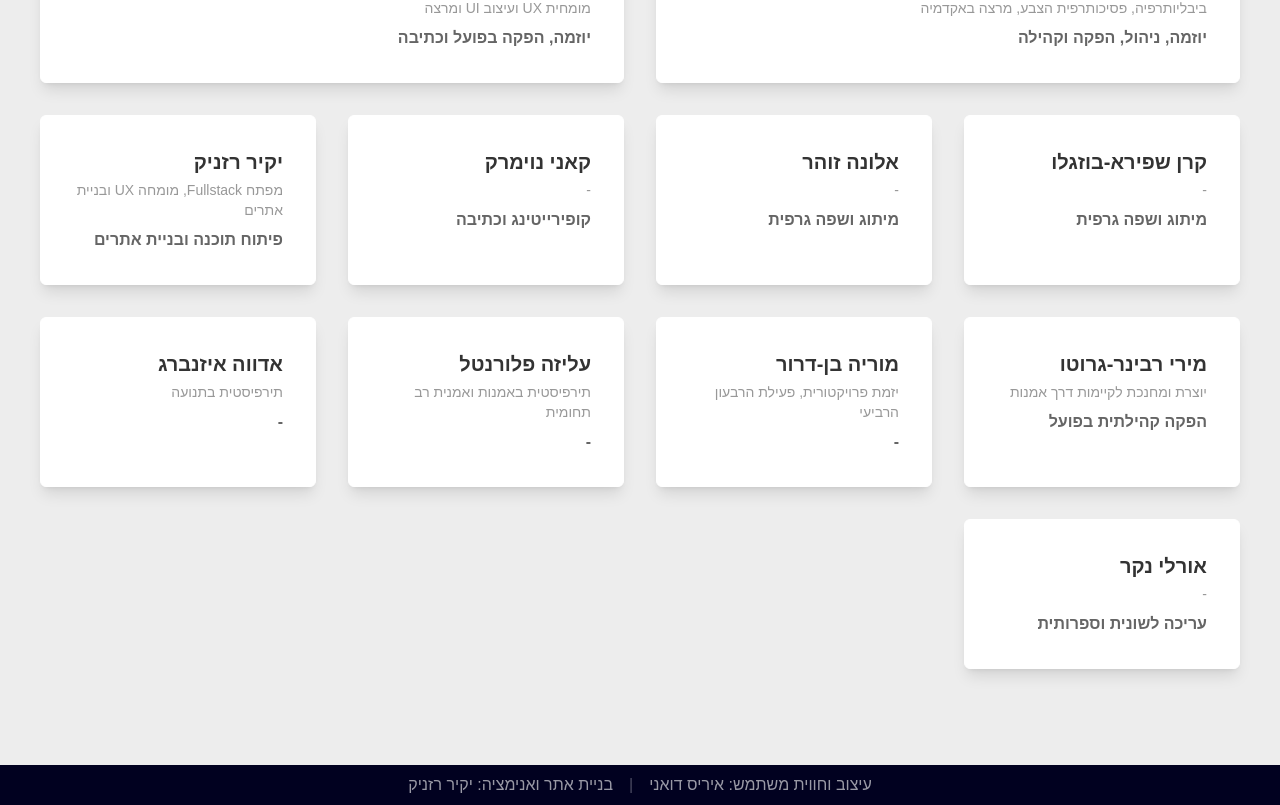
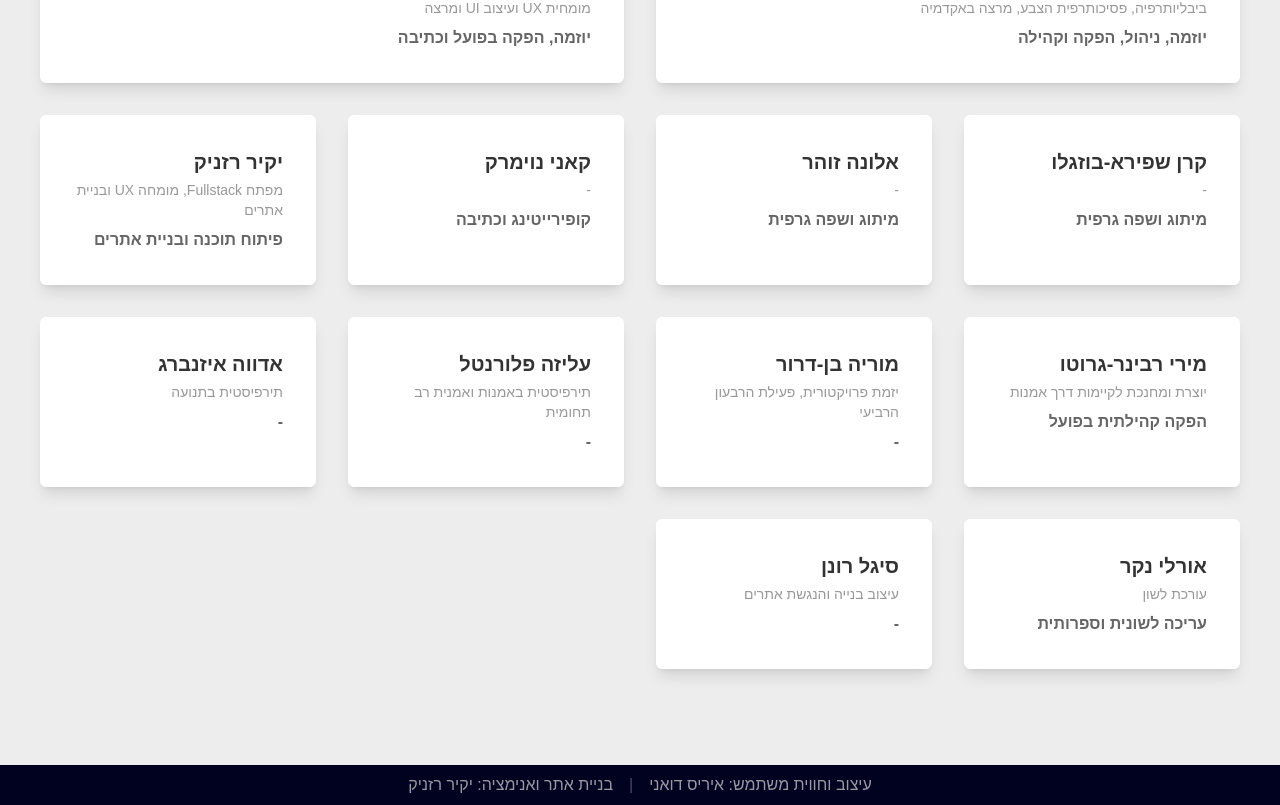
Before and after one commit to yakir-reznik/lend-a-hand, a Nuxt app: page /about in a window 1280 px wide. Shown: the part 1294-2099 px from the top of the page. Built offline with nearby package versions, Linux system fonts and the light colour scheme.

Commit message:
new team members

```diff
--- a/components/Nav.vue
+++ b/components/Nav.vue
@@ -5,7 +5,7 @@
 		:class="{ isOpen }"
 		@click="isOpen = false"
 	></div>
-	<nav class="bg-secondary fixed left-0 top-0 z-30 w-full">
+	<nav class="fixed left-0 top-0 z-30 w-full bg-secondary">
 		<div class="wrapper">
 			<div class="flex items-center justify-between tablet:py-3 desktop:py-3">
 				<NuxtLink to="/">
@@ -41,7 +41,7 @@
 
 				<!-- Mobile menu -->
 				<Transition name="fade">
-					<div v-if="isOpen" class="bg-secondary fixed left-0 top-12 hidden mobile:block">
+					<div v-if="isOpen" class="fixed left-0 top-12 hidden bg-secondary mobile:block">
 						<ul class="py-4">
 							<li v-for="link in links">
 								<NuxtLink
@@ -49,7 +49,7 @@
 									:to="link.url"
 									:title="link.text"
 									:target="link.target"
-									class="text-secondary-100 block px-8 py-2"
+									class="block px-8 py-2 text-secondary-100"
 									active-class="font-bold underline text-white"
 									@click="isOpen = false"
 								>
@@ -84,8 +84,8 @@
 		},
 		{
 			text: 'יוצרים בקהילה',
-			url: '#0',
-			hidden: true,
+			url: 'https://gallery.notnim-yad.net/',
+			hidden: false,
 		},
 		{
 			text: 'צרו קשר',
--- a/pages/about.vue
+++ b/pages/about.vue
@@ -200,7 +200,12 @@
 		},
 		{
 			name: 'אורלי נקר',
+			desc: 'עורכת לשון',
 			position: 'עריכה לשונית וספרותית',
+		},
+		{
+			name: 'סיגל רונן',
+			desc: 'עיצוב בנייה והנגשת אתרים',
 		},
 	]
 </script>
```
